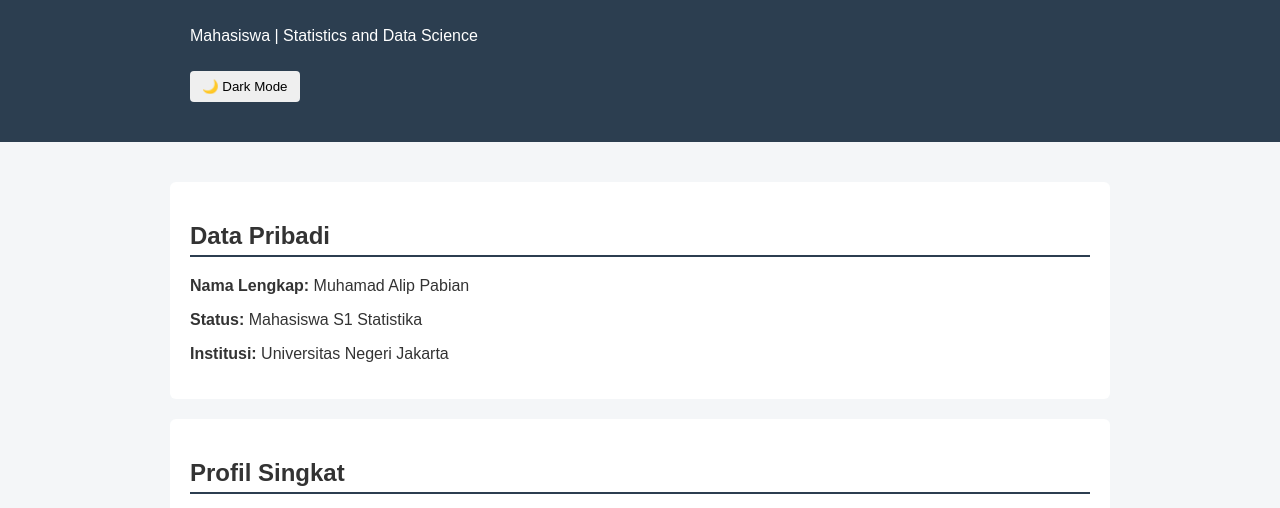
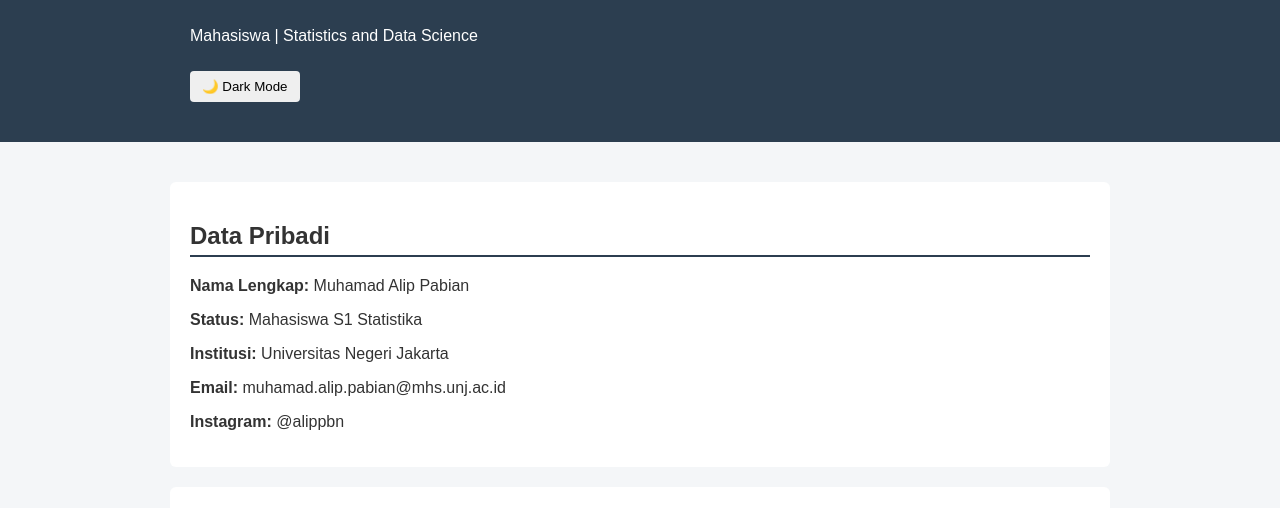
Before and after one commit to alippabian/website-portfolio, a plain HTML site: page index.html in a window 1280 px wide. Shown: the part 292-800 px from the top of the page. Drawn offline with Linux system fonts and the light colour scheme.

Commit message:
Update CV 2

```diff
--- a/index.html
+++ b/index.html
@@ -25,6 +25,8 @@
         <p><strong>Nama Lengkap:</strong> Muhamad Alip Pabian</p>
         <p><strong>Status:</strong> Mahasiswa S1 Statistika</p>
         <p><strong>Institusi:</strong> Universitas Negeri Jakarta</p>
+        <p><strong>Email:</strong> muhamad.alip.pabian@mhs.unj.ac.id</p>
+        <p><strong>Instagram:</strong> @alippbn</p>
     </section>
 
     <section>
```
